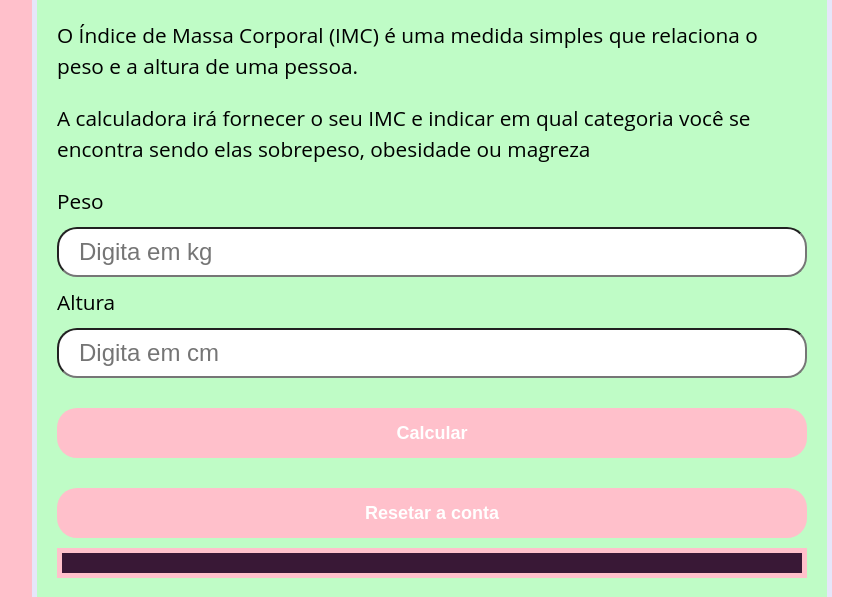
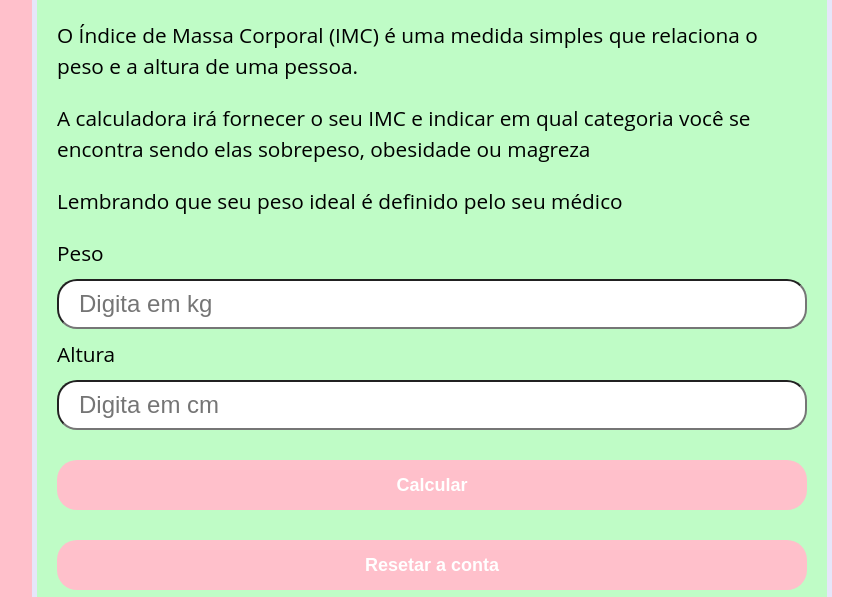
Before and after one commit to ANAMONTEIROMISQUITA/calculadora_de_imc, a plain HTML site: page index.html in a window 1280 px wide. Shown: the part 193-790 px from the top of the page, without its empty margins (208-1071 px from the left). Drawn offline with Linux system fonts and the light colour scheme.

Commit message:
update index

```diff
--- a/index.html
+++ b/index.html
@@ -21,6 +21,8 @@
       <p> A calculadora irá fornecer o seu IMC e indicar em qual categoria você se
         encontra sendo elas sobrepeso, obesidade ou
         magreza</p>
+
+      <p>Lembrando que seu peso ideal é definido pelo seu médico</p>
 
     </div>
     <form class="form" id="form">
```
